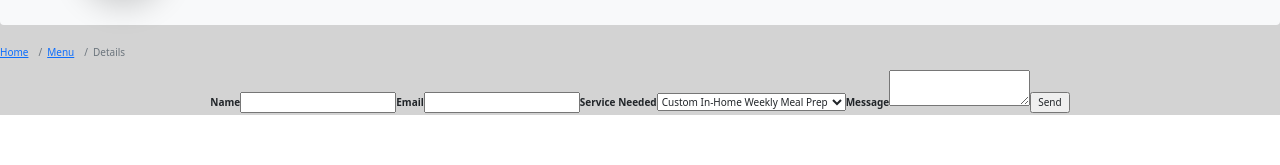
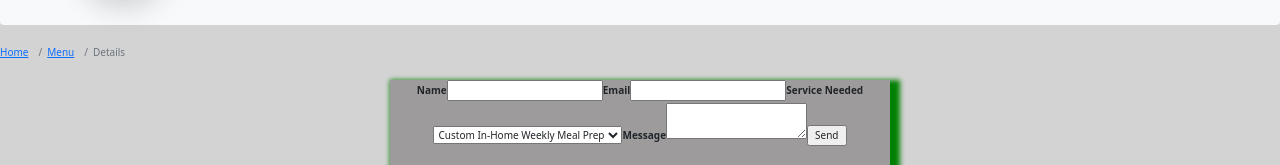
Before and after one commit to tjphillips08/co-healthy-homemade-frontend, a React (Create React App) app: page /email in a window 1280 px wide. Shown: the part 549-714 px from the top of the page. Built offline with nearby package versions, Linux system fonts and the light colour scheme; no server answers.

Commit message:
css for email form

```diff
--- a/src/pages/Email.js
+++ b/src/pages/Email.js
@@ -1,10 +1,8 @@
 import React, { useRef } from 'react';
 import emailjs from '@emailjs/browser';
 import { useState } from 'react';
-import { Form } from 'react-router-dom';
-import { Button } from'react-bootstrap';
-import 'bootstrap/dist/css/bootstrap.css';
-import 'bootstrap/dist/css/bootstrap.min.css';
+import "./Email.css"
+
 
 export const Email = () => {
   const SERVICE_ID = process.env.REACT_APP_SERVICE_ID
@@ -40,8 +38,8 @@ export const Email = () => {
 
   //
   return (
-    <div className = "container">
-    <form ref={form} onSubmit={sendEmail}>
+    <div id="email_container">
+    <form id="email_form"ref={form} onSubmit={sendEmail}>
       <label>Name</label>
       <input
       type="text"
@@ -67,6 +65,7 @@ export const Email = () => {
       value={newEmail.message}
       onChange={handleChange}
       />
+
       <input type="submit"
       value="Send"
       onChange={handleChange}
--- a/src/pages/email.css
+++ b/src/pages/email.css
@@ -0,0 +1,30 @@
+ div #email_container{
+    display:flexbox;
+
+    justify-content: center;
+    align-items: center;
+
+
+    /* margin: left auto;
+    margin-right: auto; */
+    /* margin-top: 20px; */
+
+    box-shadow: 5px 5px 5px green;
+    /* padding-left: 300px; */
+    margin: 0 auto;
+
+}
+
+#email_form{
+     width: 500px;
+    height: 500px;
+    justify-content: center;
+    margin-left: auto;
+    margin-right: auto;
+    margin-top: 20px;
+    box-shadow: 5px 5px 5px 5px green;
+    display: flexbox;
+    background-color: rgb(157, 155, 155);
+
+
+}
```
